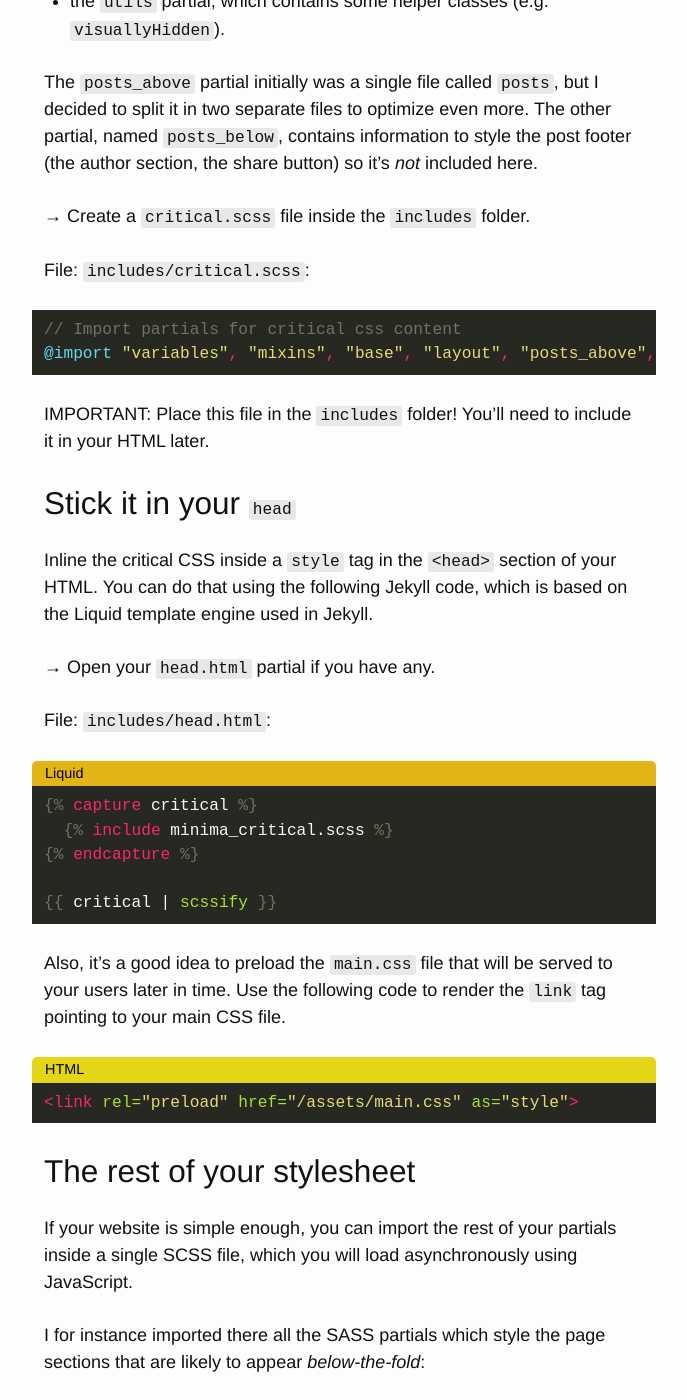
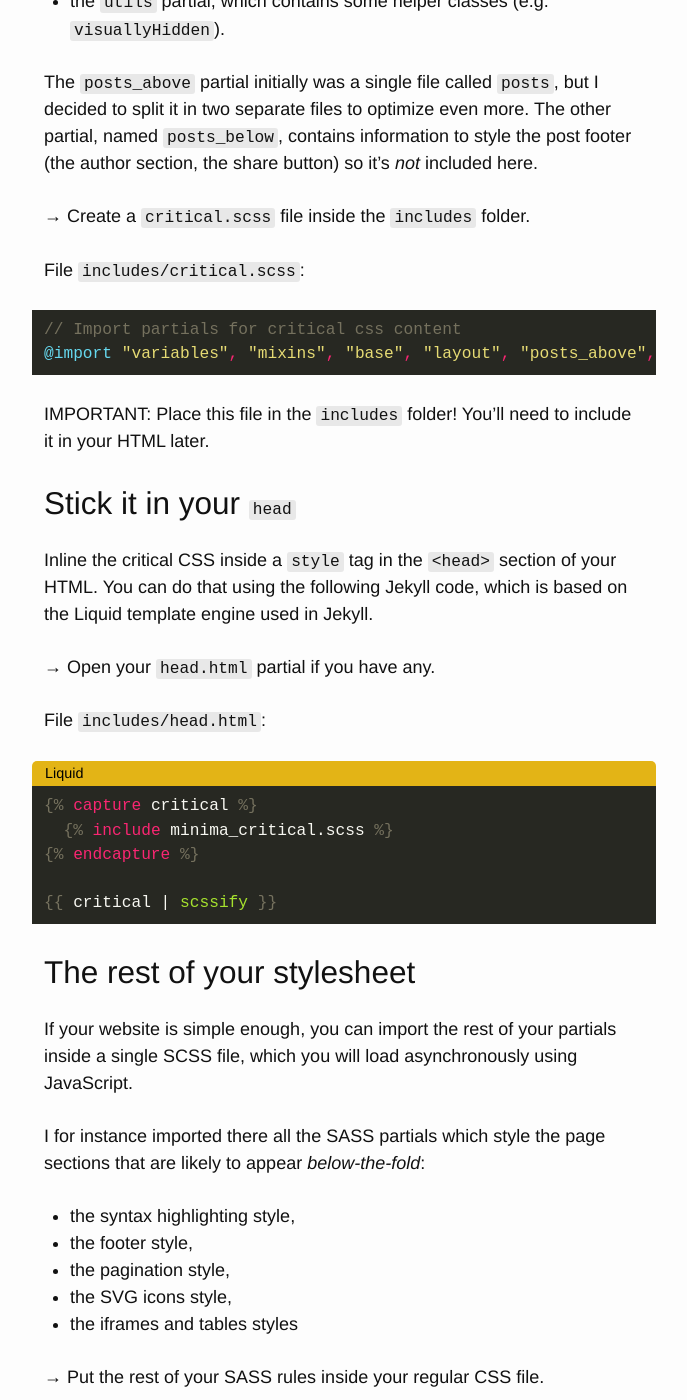
Before and after one commit to verlok/verlok.github.io, a Jekyll site: the page built from _posts/2019-06-17-critical-css-jekyll-sass-github-pages.md, in a window 1280 px wide and 1400 px high, scrolled down 1242 px. Shown: the whole window, without its empty margins (296-983 px from the left). Built offline with Jekyll 4.4.1, drawn with Linux system fonts in a browser that asks for light colours; some of the changed lines change nothing that is shown; some of the changed text lies outside the part shown.

Commit message:
Also removed non-critical-css preload, both from the site and the post about it

````diff
--- a/_includes/head.html
+++ b/_includes/head.html
@@ -5,7 +5,6 @@
   <title>{% if page.title %}{{ page.title | escape }}{% else %}{{ site.title | escape }}{% endif %}</title>
   <meta name="description" content="{{ page.excerpt | default: site.description | strip_html | normalize_whitespace | truncate: 160 | escape }}">
 
-  <link rel="preload" href="{{ '/assets/main.css' | relative_url }}" as="style">
   <link rel="canonical" href="{{ page.url | replace:'index.html','' | absolute_url }}">
   <link rel="alternate" type="application/rss+xml" title="{{ site.title | escape }}" href="{{ '/feed.xml' | relative_url }}">
 
--- a/_posts/2019-06-17-critical-css-jekyll-sass-github-pages.md
+++ b/_posts/2019-06-17-critical-css-jekyll-sass-github-pages.md
@@ -28,7 +28,7 @@ The `posts_above` partial initially was a single file called `posts`, but I deci
 
 &rarr; Create a `critical.scss` file inside the `includes` folder.
 
-File: `includes/critical.scss`:
+File `includes/critical.scss`:
 
 ```scss
 // Import partials for critical css content
@@ -43,7 +43,7 @@ Inline the critical CSS inside a `style` tag in the `<head>` section of your HTM
 
 &rarr; Open your `head.html` partial if you have any.
 
-File: ``includes/head.html``:
+File ``includes/head.html``:
 
 ```liquid
 {% raw %}{% capture critical %}
@@ -51,12 +51,6 @@ File: ``includes/head.html``:
 {% endcapture %}
 
 {{ critical | scssify }}{% endraw %}
-```
-
-Also, it's a good idea to preload the `main.css` file that will be served to your users later in time. Use the following code to render the `link` tag pointing to your main CSS file.
-
-```html
-<link rel="preload" href="{{ '/assets/main.css' | relative_url }}" as="style">
 ```
 
 ## The rest of your stylesheet
@@ -73,7 +67,7 @@ I for instance imported there all the SASS partials which style the page section
 
 &rarr; Put the rest of your SASS rules inside your regular CSS file.
 
-File: `assets/main.scss`:
+File `assets/main.scss`:
 
 ```scss
 ---
@@ -89,10 +83,10 @@ File: `assets/main.scss`:
 
 There are many ways to load the rest of your CSS using Javascript, but I've decided to use the [modern async technique](https://www.filamentgroup.com/lab/async-css.html) which makes a CSS file load with low priority, then apply it to the page when loaded.
 
-File: `head.html`:
+File `head.html`:
 
 ```html
-  <link rel="stylesheet" href="{{ '/assets/main.css' | relative_url }}" media="nope!" onload="this.media='all'">
+{% raw %}<link rel="stylesheet" href="{{ '/assets/main.css' | relative_url }}" media="nope!" onload="this.media='all'">{% endraw %}
 ```
 
 This works!
````
